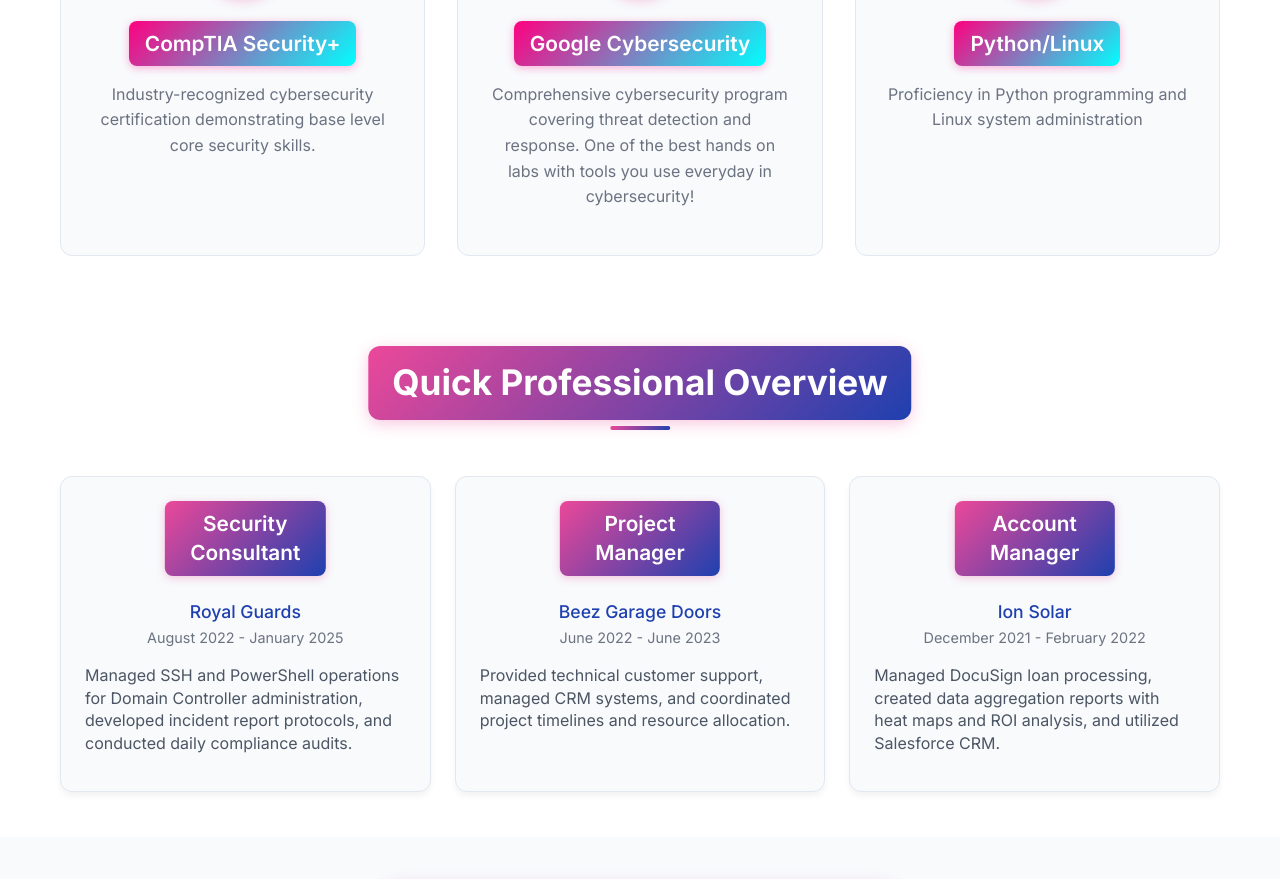
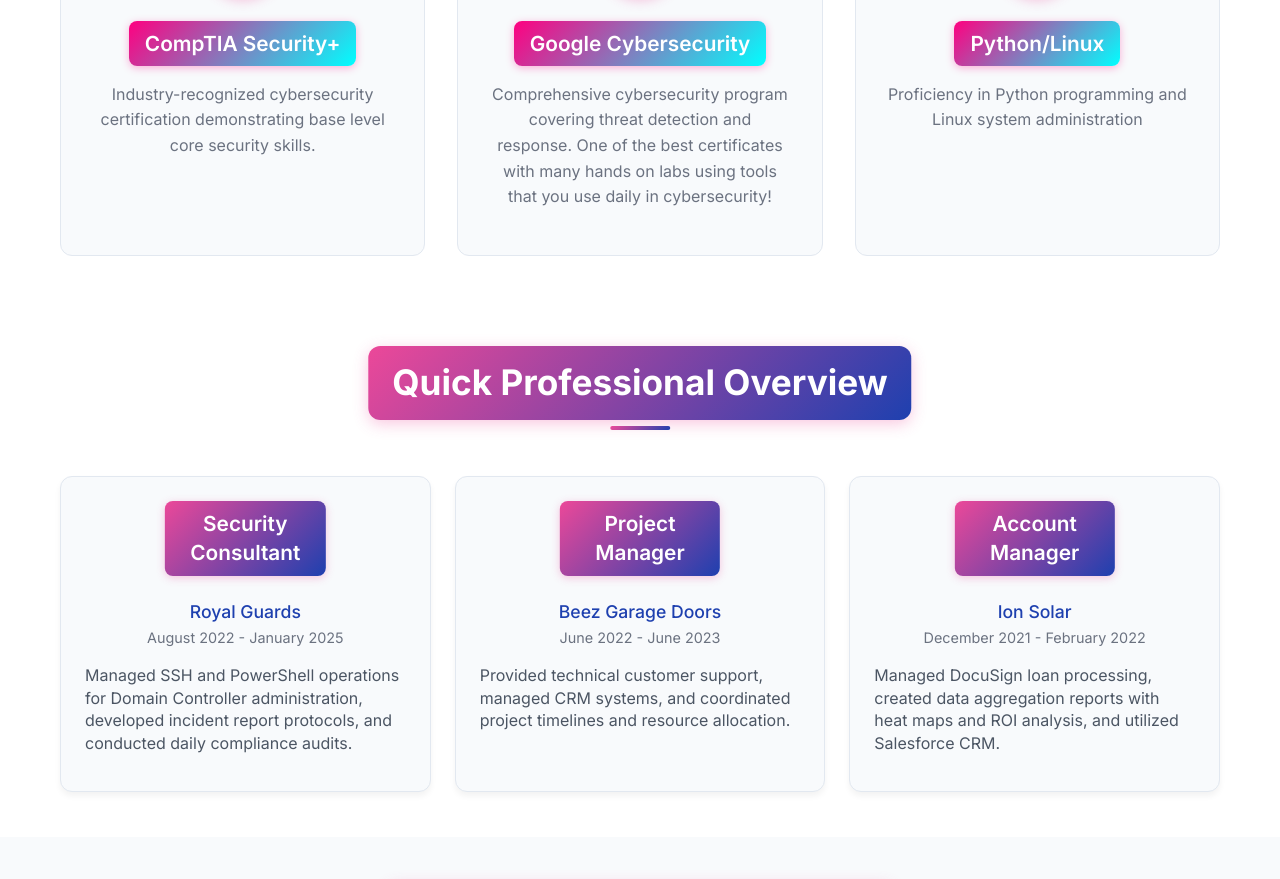
Before and after one commit to kingofthematt/Portfolio-Website, a plain HTML site: page index.html in a window 1280 px wide. Shown: the part 3222-4101 px from the top of the page. Drawn offline with Linux system fonts and the light colour scheme.

Commit message:
Minor text additions to google badge

```diff
--- a/index.html
+++ b/index.html
@@ -249,7 +249,7 @@
                         <i class="fab fa-google"></i>
                     </div>
                     <h3>Google Cybersecurity</h3>
-                    <p>Comprehensive cybersecurity program covering threat detection and response. One of the best hands on labs with tools you use everyday in cybersecurity!</p>
+                    <p>Comprehensive cybersecurity program covering threat detection and response. One of the best certificates with many hands on labs using tools that you use daily in cybersecurity!</p>
                 </div>
                 <div class="cert-card">
                     <div class="cert-icon">
```
